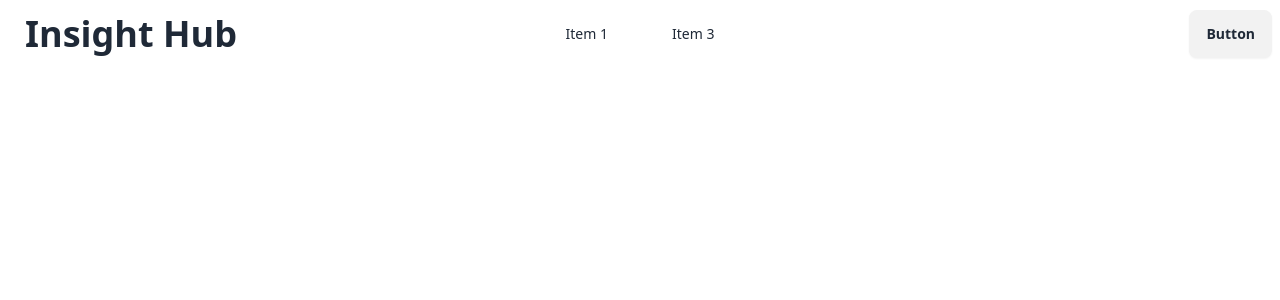
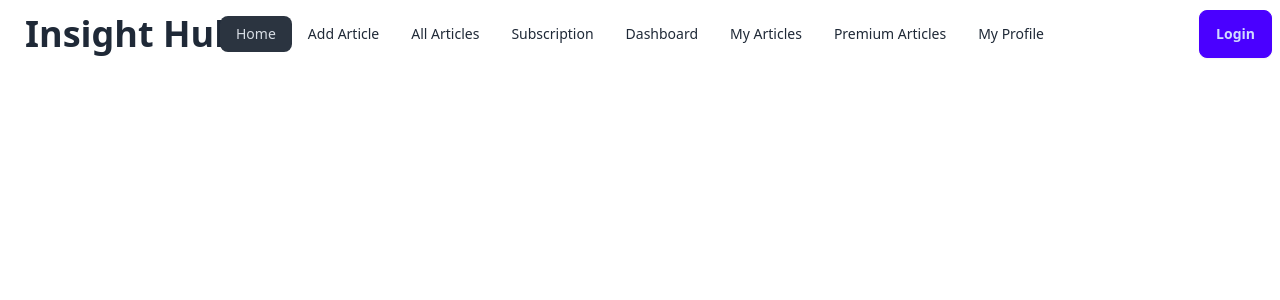
Before and after one commit to asifalam515/insight_hub_client, a React (Vite) app: page / in a window 1280 px wide. Shown: the top 300 px of the page. Built offline with nearby package versions, Linux system fonts and the light colour scheme.

Commit message:
navbar done

```diff
--- a/src/pages/HomePage/Navbar/Navbar.jsx
+++ b/src/pages/HomePage/Navbar/Navbar.jsx
@@ -1,15 +1,36 @@
-import { Link } from "react-router-dom";
+import { Link, NavLink } from "react-router-dom";
 import { Typewriter } from "react-simple-typewriter";
 
 const Navbar = () => {
   const navLinks = (
     <>
       <li>
-        <a>Item 1</a>
+        <NavLink to="/">Home</NavLink>
       </li>
-      <li></li>
       <li>
-        <a>Item 3</a>
+        {" "}
+        <Link>Add Article</Link>
+      </li>
+      <li>
+        <Link>All Articles</Link>
+      </li>
+      <li>
+        <Link>Subscription</Link>
+      </li>
+      {/* TODO:condition:if the user is admin */}
+      <li>
+        <Link>Dashboard</Link>
+      </li>
+      <li>
+        <Link>My Articles</Link>
+      </li>
+      {/*TODO: condition :Will shown if the user only take premium subs*/}
+      <li>
+        <Link>Premium Articles</Link>
+      </li>
+      {/* TODO: USER photo will be shown.it will take to profile  */}
+      <li>
+        <Link>My Profile</Link>
       </li>
     </>
   );
@@ -49,7 +70,8 @@ const Navbar = () => {
           <ul className="menu menu-horizontal px-1">{navLinks}</ul>
         </div>
         <div className="navbar-end">
-          <a className="btn">Button</a>
+          {/* TODO:condition:if logged in show profile img and logout,else show login */}
+          <button className="btn btn-primary">Login</button>
         </div>
       </div>
     </div>
```
